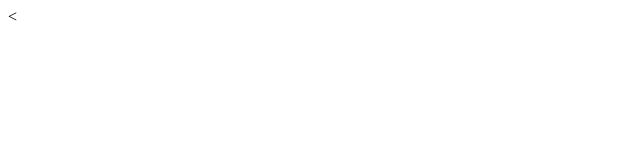
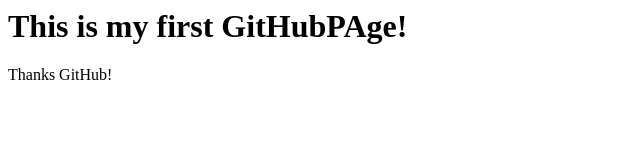
Before and after one commit to sandracostamartins/Scm_repository, a plain HTML site: page index.html in a window 1280 px wide. Shown: the whole page, without its empty margins (0-640 px from the left). Drawn offline with Linux system fonts and the light colour scheme.

Commit message:
Update index.html

```diff
--- a/index.html
+++ b/index.html
@@ -1 +1,4 @@
-<
+<html>
+<h1> This is my first GitHubPAge!</h1>
+  <p> Thanks GitHub!</p>
+</html>
```
